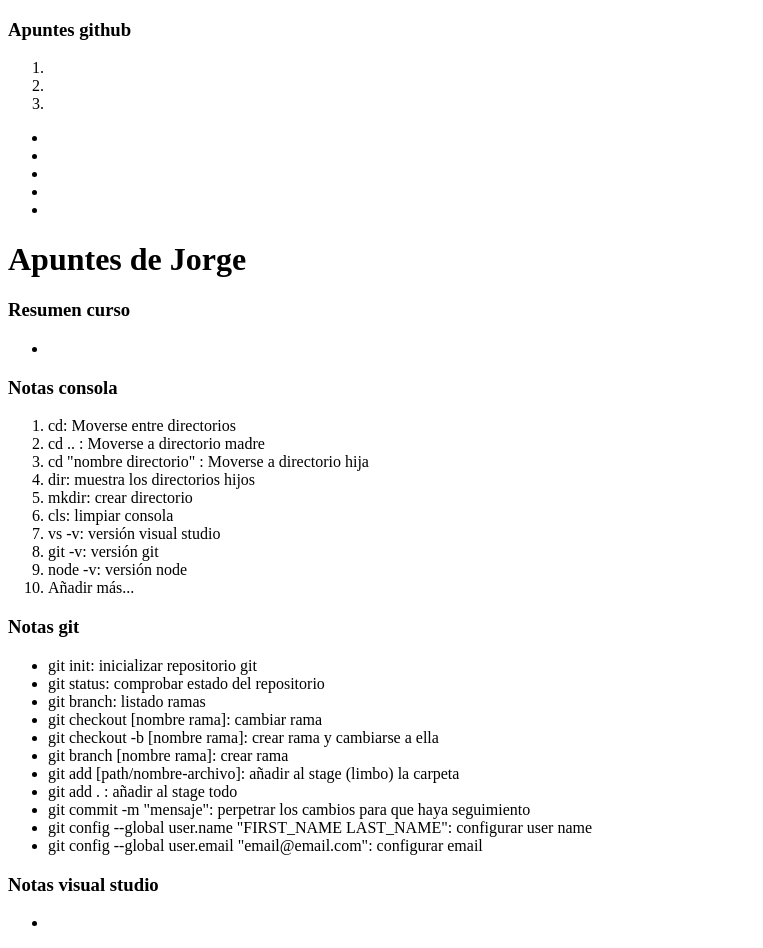
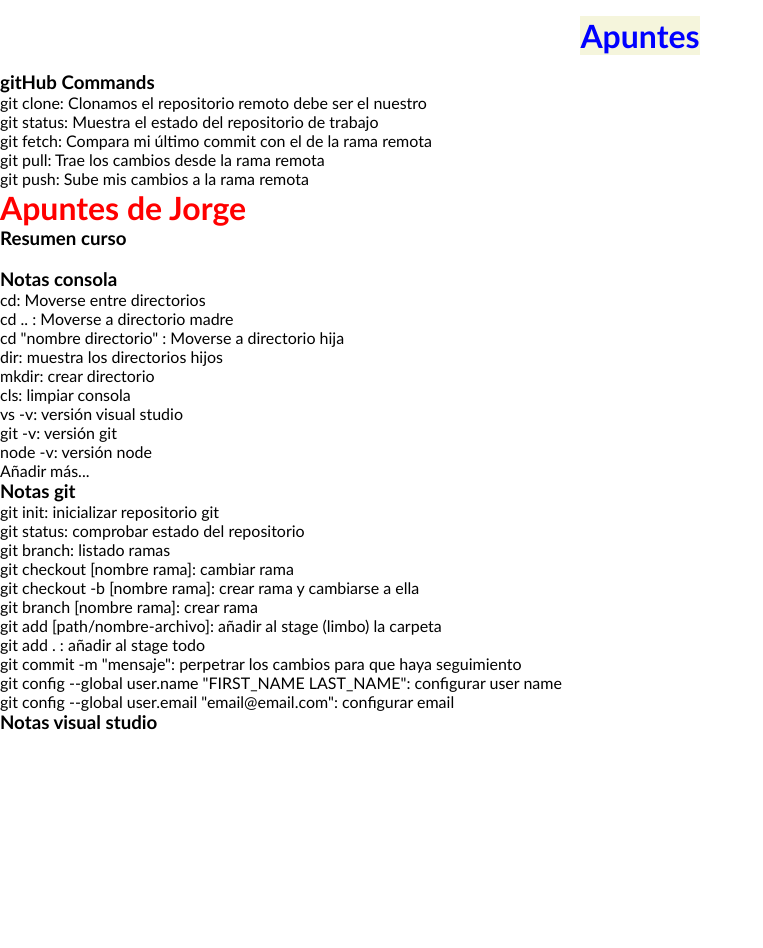
Before and after one commit to jorge-msmk/clase-web-development, a plain HTML site: page jorge/index.html in a window 1280 px wide. Shown: the whole page, without its empty margins (0-763 px from the left). After the commit the page ends 800 px from the top, so only its background shows below. Drawn offline with Linux system fonts and the light colour scheme.

Commit message:
apuntes dinamicos con estilo

```diff
--- a/jorge/index.html
+++ b/jorge/index.html
@@ -3,6 +3,7 @@
 <head>
     <meta charset="UTF-8">
     <meta name="viewport" content="width=device-width, initial-scale=1.0">
+    <link rel="stylesheet" href="./style.css">
     <title>Document</title>
 </head>
 <body>
@@ -40,7 +41,7 @@
         </div>
 
         <div>
-            <header>
+            <header class="header-git">
                 <h3>Notas git</h3>
             </header>
             <ul>
--- a/jorge/script.js
+++ b/jorge/script.js
@@ -1,124 +1,56 @@
-
-
-
-let arrExp;
-const ArrExp2 = '';
-
-arrExp = ['hola', 'mundo'];
-
-console.log(arrExp);
-
-console.log(arrExp[0], ' ', arrExp[1])
 
 const GitHubCommands = ["git clone", "git status", "git fetch", "git pull", "git push"];
-const GitHubComandsDescription = {
+const GitHubCommandsDescription = {
     gitClone: "Clonamos el repositorio remoto debe ser el nuestro",
     gitStatus: "Muestra el estado del repositorio de trabajo",
     gitFetch: "Compara mi último commit con el de la rama remota",
     gitPull: "Trae los cambios desde la rama remota",
     gitPush: "Sube mis cambios a la rama remota"
 };
+
 const GitHubFunctions = ["fork", "sync", "pull request"];
-
 const GitHubFunctionsDescription = {
     fork: "saco una rama desde el repo master",
     sync: "sincroniza mi rama con la rama master",
     pullRequest: "solicitud de integración de mi rama a la master"
 };
 
-let gitHubNotes = {
-    date: new Date(),
-    title: "Apuntes de git hub",
-    elements: {
-        div: "div6666666",
-        header: "header",
-        h3: "h3",
-        ul: "ul",
-        li: "li"
-    },
-    class: [],
-    textElements: {
-        keys: [GitHubCommands, GitHubFunctions],
-        descriptions:[GitHubComandsDescription, GitHubFunctionsDescription]
-    }
+const main = document.createElement('main');
+main.classList.add("main");
+const header = document.createElement('header');
+header.classList.add("main-header");
 
-}
-
-// console.log(Object.keys(gitHubNotes.elements));
-// console.log(gitHubNotes.elements);
-
-// const createElement = (element) => {
-//     const elementCreated = document.createElement(element);
-//     elementCreated.setAttribute('id', element);
-//     console.log(elementCreated)
-//     return elementCreated;
-// };
-
-// const main = document.getElementById("main");
-// function generateHtmlElements(notes) {
-//     const main = document.getElementsByClassName("main");
-//     // console.log(main, 'main')
-//     const elementsCreated = Object.keys(notes.elements).map((a) => {
-//         return createElement(a);
-//     });
-//     elementsCreated.map(el => {
-//         if(el.id === 'div') {
-//             main.appendChild(el)
-//         } else if ( el.id === "header" || "ul") {
-//             const div = getElementById('div')
-//             div.appendChild(el)
-//         } else if ( el.id === "h3") {
-//             const header = getElementById("header")
-//             header.appendChild(el)
-//         } else {
-//             const ul = getElementById("ul")
-//             ul.appendChild(el)
-//         }
-//         console.log(el.id)
-//     });
-//     // console.log(elementsCreated);
-// };
-
-// generateHtmlElements(gitHubNotes);
-
-// const generateHtmlElements = () => {
-
-// }
-
-
-
-const main = document.createElement('main');
-const header = document.createElement('header');
-
-header.innerHTML = "<h3>Apuntes github<h3>";
+header.innerHTML = "<h1>Apuntes<h1>";
 main.appendChild(header);
 document.body.appendChild(main);
 
-const list = document.createElement('ol');
-const listElement1 = document.createElement('li');
-const listElement2 = document.createElement('li');
-const listElement3 = document.createElement('li');
+function gitHubCommandsGenerator() {
 
-list.appendChild(listElement1);
-list.appendChild(listElement2);
-list.appendChild(listElement3);
+    const divNotes = document.createElement('div');
+    divNotes.classList.add('div-notes');
 
-main.appendChild(list);
-
-function gitHubCommandsGenerator() {
     const headerCommands = document.createElement('header');
-
+    headerCommands.classList.add('header-commands');
     headerCommands.innerHTML = "<h3>gitHub Commands<h3>";
 
     const listCommands = document.createElement('ul');
+    listCommands.classList.add("list");
 
-    GitHubCommands.forEach( el => {
+    const commandsDescriptions = Object.values(GitHubCommandsDescription);
+
+    GitHubCommands.forEach((el, i) => {
         const listElementCommand = document.createElement('li');
+        listElementCommand.classList.add('list-element');
+        listElementCommand.innerHTML = `${el}: ${commandsDescriptions[i]}`;
         listCommands.appendChild(listElementCommand);
     })
 
-    main.appendChild(listCommands);
-
+    divNotes.appendChild(headerCommands);
+    divNotes.appendChild(listCommands);
+    main.appendChild(divNotes);
 }
 
 gitHubCommandsGenerator();
+
+
+function gitHubFunctionsGenerator() {}
--- a/jorge/style.css
+++ b/jorge/style.css
@@ -1,5 +1,21 @@
 * {
     margin: 0;
     padding: 0;
+    box-sizing: border-box;
+    font-family: 'Gill Sans', 'Gill Sans MT', Calibri, 'Trebuchet MS', sans-serif;
+}
 
+.main-header{
+    display: flex;
+    justify-content: center;
+    margin: 1rem;
 }
+
+.main-header > h1 {
+    color: blue;
+    background-color: beige;
+}
+
+h1 {
+    color: red
+}
```
